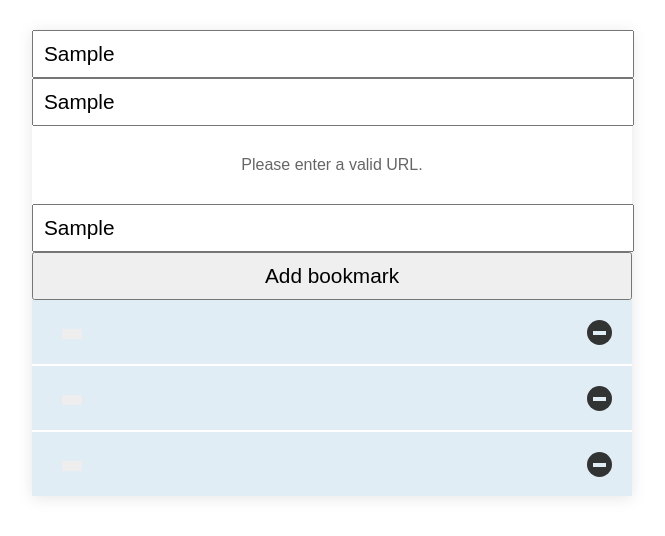
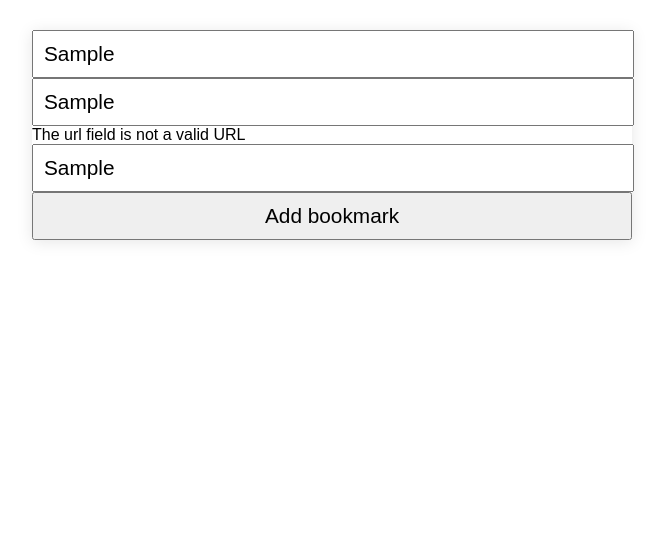
Before and after one commit to agathaco/vue-bookmark-app, a Vue app: page / in a window 1280 px wide. Both pictures are taken after typing "Sample", "Sample", "Sample" into the empty fields and a click on the button "Add bookmark". Shown: the top 536 px of the page, without its empty margins (308-973 px from the left). Built offline with nearby package versions, Linux system fonts and the light colour scheme.

Commit message:
fixed validation and eslint issues

```diff
--- a/package.json
+++ b/package.json
@@ -11,9 +11,9 @@
   },
   "dependencies": {
     "npm": "^6.0.1",
+    "vee-validate": "^2.0.9",
     "vue": "^2.5.2",
-    "vue-router": "^3.0.1",
-    "vuelidate": "^0.7.1"
+    "vue-router": "^3.0.1"
   },
   "devDependencies": {
     "autoprefixer": "^7.1.2",
@@ -28,6 +28,7 @@
     "chalk": "^2.0.1",
     "copy-webpack-plugin": "^4.0.1",
     "css-loader": "^0.28.0",
+    "eslint": "^4.19.1",
     "extract-text-webpack-plugin": "^3.0.0",
     "file-loader": "^1.1.4",
     "friendly-errors-webpack-plugin": "^1.6.1",
--- a/src/App.vue
+++ b/src/App.vue
@@ -1,31 +1,26 @@
 <template>
   <div id="app">
     <div class="container">
-      <form @submit.prevent="addBookmark">
-        <div class="form-group" :class="{ 'form-group--error': $v.bookmarks.name.$error }">
-        <input type="text" placeholder="Site name" v-model.lazy="$v.bookmarks.name.$model" name="name">
-        <p class="error" v-if="$v.bookmarks.name.$error">Please enter a name</p></div>
-        <input type="text" placeholder="URL" v-model.lazy="bookmarks.url" name="url">
-        <p v-if="$v.bookmarks.url.$error">Please enter a valid URL.</p>
-        <input type="text" placeholder="Category" v-model="bookmarks.category" name="category">
-        <button @submit.prevent="addBookmark" @click="validateForm">Add bookmark</button>
+      <form @submit.prevent="validateForm">
+
+          <input type="text" placeholder="Site name" v-model.lazy="bookmark.name" name="name" v-validate="'required'">
+          <div class="error" v-if="errors.has('name')">{{errors.first('name')}}</div>
+          <input type="text" placeholder="URL" v-model.lazy="bookmark.url" name="url" v-validate="'required|url'">
+          <div class="error" v-if="errors.has('url')">{{errors.first('url')}}</div>
+          <input type="text" placeholder="Category" v-model="bookmark.category" name="category">
+          <button type="submit">Add bookmark</button>
       </form>
       <ul>
         <li v-for="(item, index) in bookmarks" :key='index'><a :href="item.url">{{item.name}}</a> <span class="category">{{item.category}}</span>
-          <div class="delete-icon" @click="remove(index)"></div>
+          <div class="delete-icon" @click="removeBookmark(index)"></div>
         </li>
       </ul>
     </div>
-    <!-- <router-view/> -->
   </div>
 </template>
 
 <script>
-  // imports needed validators from vuelidate
-  import {
-    required,
-    url
-  } from 'vuelidate/lib/validators';
+
   export default {
     name: "App",
     data() {
@@ -46,47 +41,45 @@
         //     category: 'Education',
         //   },
         // ],
-        bookmarks: {
+        bookmark: {
           name: '',
           url: '',
           category: '',
-        }
+        },
+        bookmarks: []
       }
     },
     methods: {
       addBookmark() {
-        // pushing the new bookmark to the array
-        const bookmark = {
-          name: this.name,
-          url: this.url,
-          category: this.category,
+        // creating a new bookmark with the form's data
+        const newBookmark = {
+          name: this.bookmark.name,
+          url: this.bookmark.url,
+          category: this.bookmark.category,
         };
-        // this.bookmarks.push(bookmark);
-        //clearing input fields
+        // pushing the new bookmark to the bookmarks array
+        this.bookmarks.push(newBookmark);
+        //clearing out input fields
+        this.bookmark = {
+          name: null,
+          url: null,
+          category: null,
+        };
       },
-      remove(id) {
-        this.bookmarks.splice(id, 1);
+      removeBookmark(index) {
+        this.bookmarks.splice(index, 1);
       },
       validateForm() {
-        this.$v.$touch();
-      }
-    },
-    computed: {
-      formIsValid() {
-        return this.name !== '' && this.url !== '';
-      },
-    },
-    validations: {
-      bookmarks: {
-        name: {
-          required,
-        },
-        url: {
-          required,
-          url
+      this.$validator.validateAll().then(result => {
+        if (result) {
+          this.addBookmark()
         }
-      }
+      });
     }
+  },
+  //registering the validators for each input field
+
+
   }
 </script>
 
@@ -157,11 +150,16 @@
       background-color: #E0EDF4;
     }
   }
-.form-group--error input, .form-group--error textarea, .form-group--error input:focus, .form-group--error input:hover {
+
+  .form-group--error input,
+  .form-group--error textarea,
+  .form-group--error input:focus,
+  .form-group--error input:hover {
     border-color: #f79483;
   }
+
   .form-group--error .error {
     display: block;
     color: #f57f6c;
-}
+  }
 </style>
--- a/src/main.js
+++ b/src/main.js
@@ -1,8 +1,8 @@
 import Vue from 'vue';
-import Vuelidate from 'vuelidate';
+import VeeValidate from 'vee-validate';
 import App from './App';
 
-Vue.use(Vuelidate);
+Vue.use(VeeValidate);
 
 Vue.config.productionTip = false
 
```
Also changed, not shown: .eslintrc.js (added), 2 other files (tests, documents, lock files or other folders).
